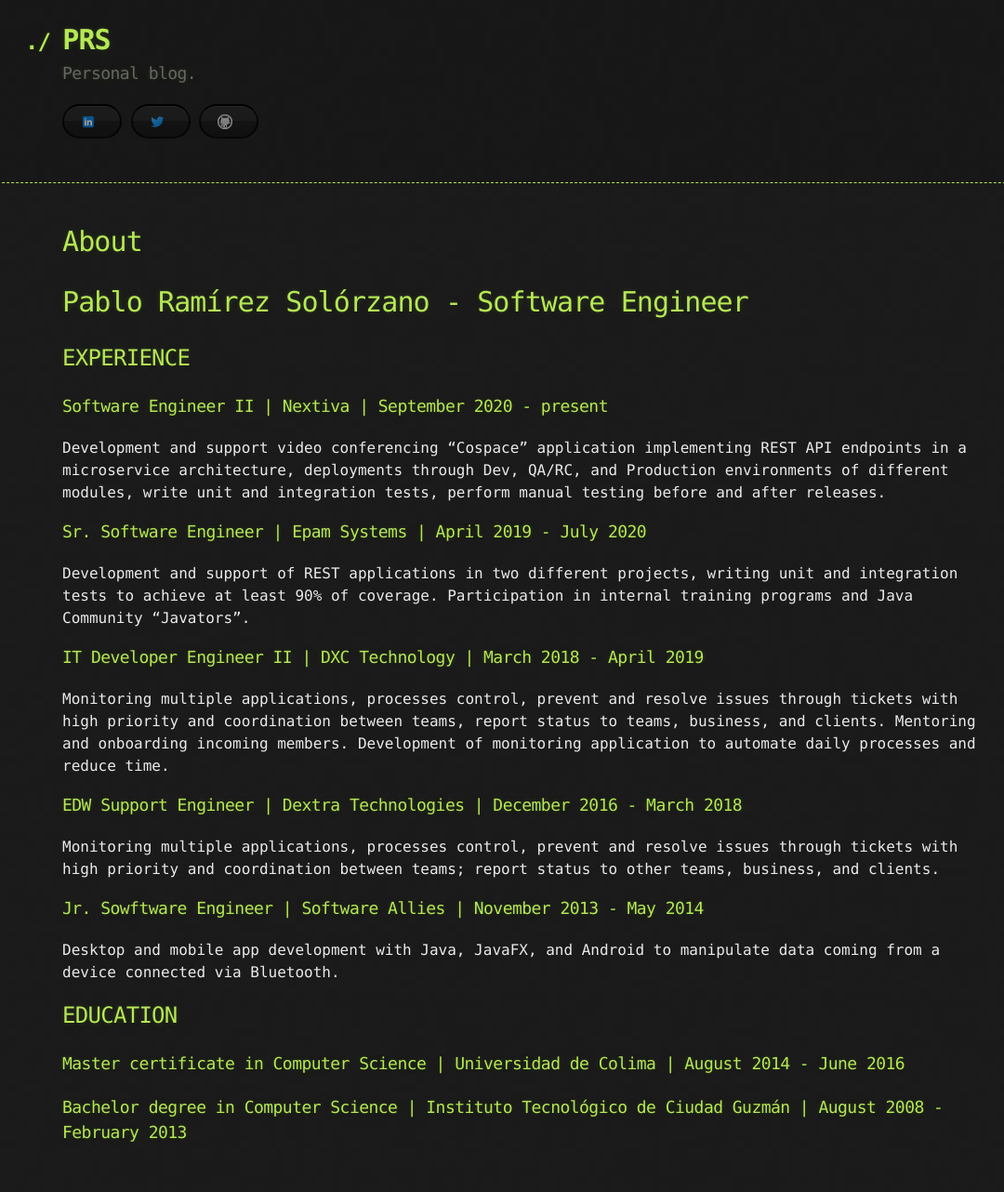
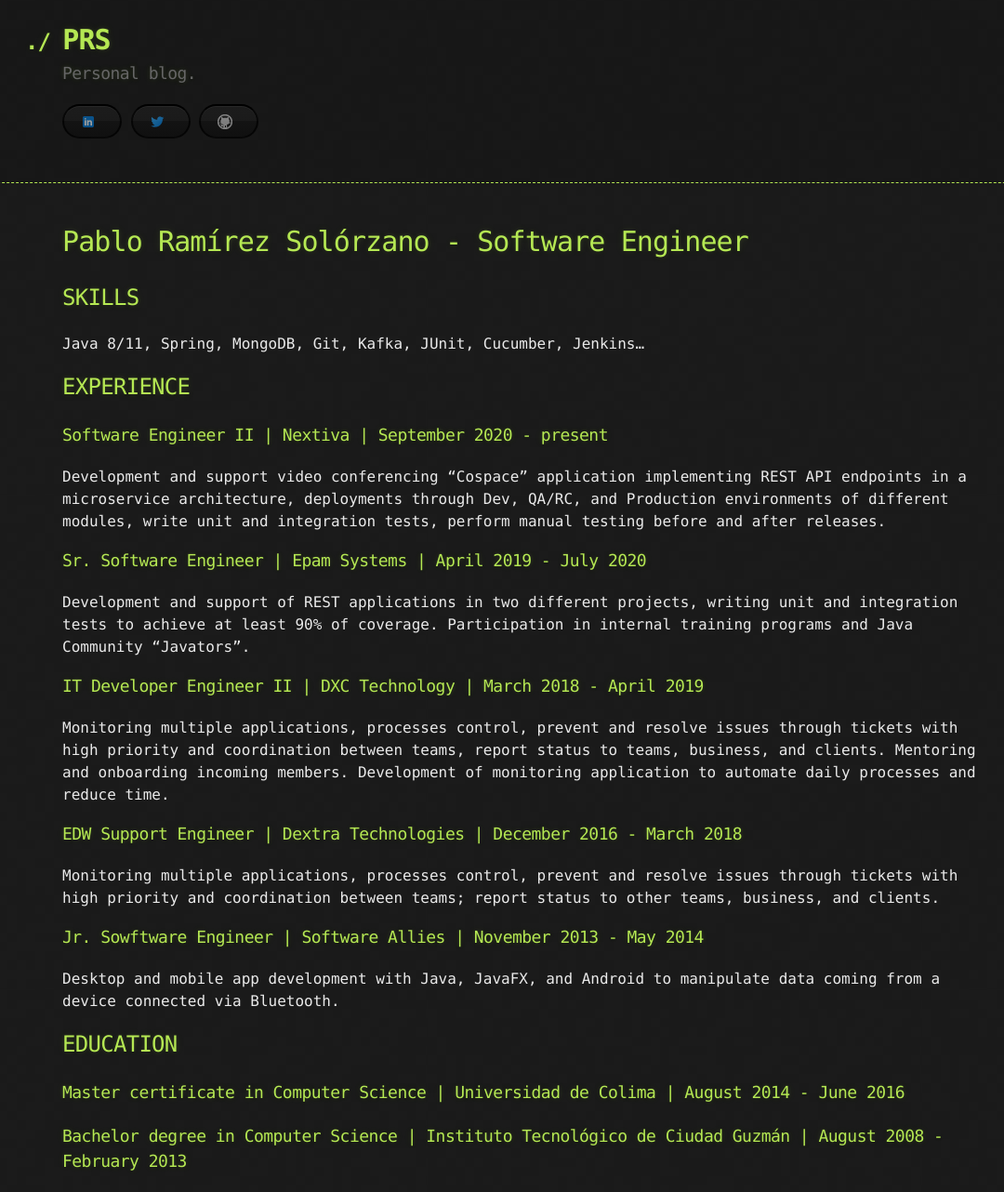
Before and after one commit to PabloRS/page404.github.io, a Jekyll site: the page built from about.md, in a window 1280 px wide. Shown: the whole page at 93% size, without its empty margins (73-1153 px from the left). Built offline with Jekyll 4.4.1, drawn with Linux system fonts in a browser that asks for light colours; before the commit the page ends 1251 px from its top, so only the background shows below that.

Commit message:
Update about

```diff
--- a/_layouts/post.html
+++ b/_layouts/post.html
@@ -3,7 +3,6 @@ layout: default
 ---
 
 <small>{{ page.date | date: "%-d %B %Y" }}</small>
-<h1>{{ page.title }}</h1>
 
 <p class="view">{{ page.author | default: site.author }}</p>
 
--- a/about.md
+++ b/about.md
@@ -4,6 +4,10 @@ title: About
 ---
 
 # Pablo Ramírez Solórzano - Software Engineer
+
+## SKILLS
+
+Java 8/11, Spring, MongoDB, Git, Kafka, JUnit, Cucumber, Jenkins...
 
 ## EXPERIENCE
 
```
Also changed, not shown: index.md (+2 -0 lines), 1 other file.
